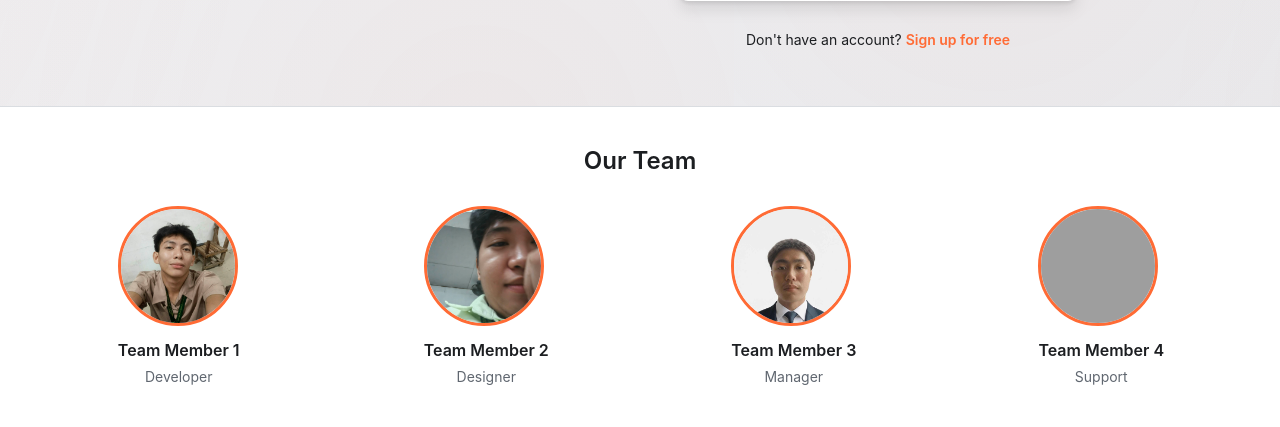
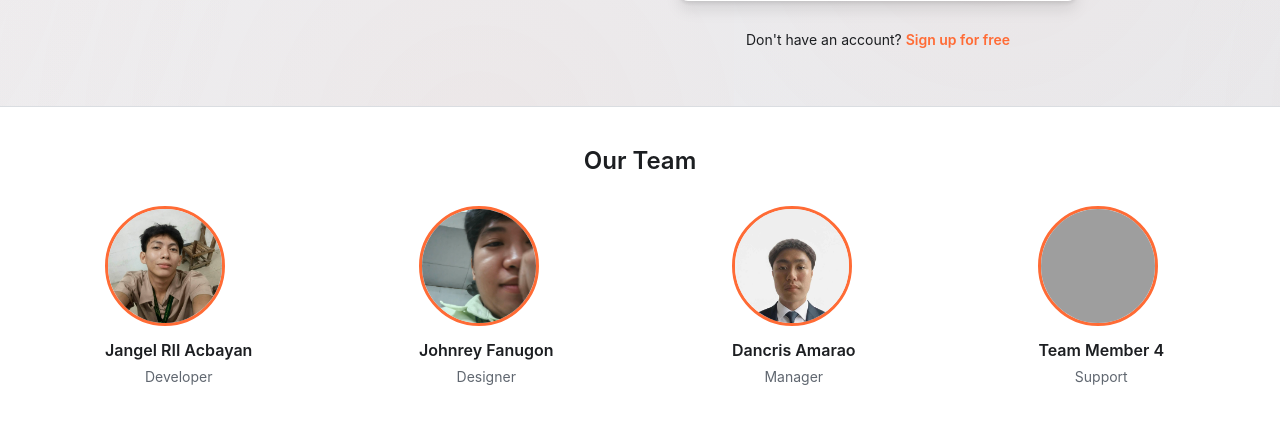
Before and after one commit to acbayanbaja-spec/Python, a Flask app: page /auth/login in a window 1280 px wide. Shown: the part 499-926 px from the top of the page. Run offline with Flask 3, Linux system fonts and the light colour scheme; some libraries are stand-ins or nearby versions; grey boxes are pictures that could not be loaded.

Commit message:
Update login.html

```diff
--- a/app/templates/auth/login.html
+++ b/app/templates/auth/login.html
@@ -623,7 +623,7 @@
                              onerror="this.style.display='none'; this.nextElementSibling.style.display='block';">
                         <i class="bi bi-person-fill" style="display: none;"></i>
                     </div>
-                    <div class="team-member-name">Team Member 1</div>
+                    <div class="team-member-name">Jangel RII Acbayan</div>
                     <div class="team-member-role">Developer</div>
                 </div>
 
@@ -635,7 +635,7 @@
                              onerror="this.style.display='none'; this.nextElementSibling.style.display='block';">
                         <i class="bi bi-person-fill" style="display: none;"></i>
                     </div>
-                    <div class="team-member-name">Team Member 2</div>
+                    <div class="team-member-name">Johnrey Fanugon</div>
                     <div class="team-member-role">Designer</div>
                 </div>
 
@@ -647,7 +647,7 @@
                              onerror="this.style.display='none'; this.nextElementSibling.style.display='block';">
                         <i class="bi bi-person-fill" style="display: none;"></i>
                     </div>
-                    <div class="team-member-name">Team Member 3</div>
+                    <div class="team-member-name">Dancris Amarao</div>
                     <div class="team-member-role">Manager</div>
                 </div>
 
```
